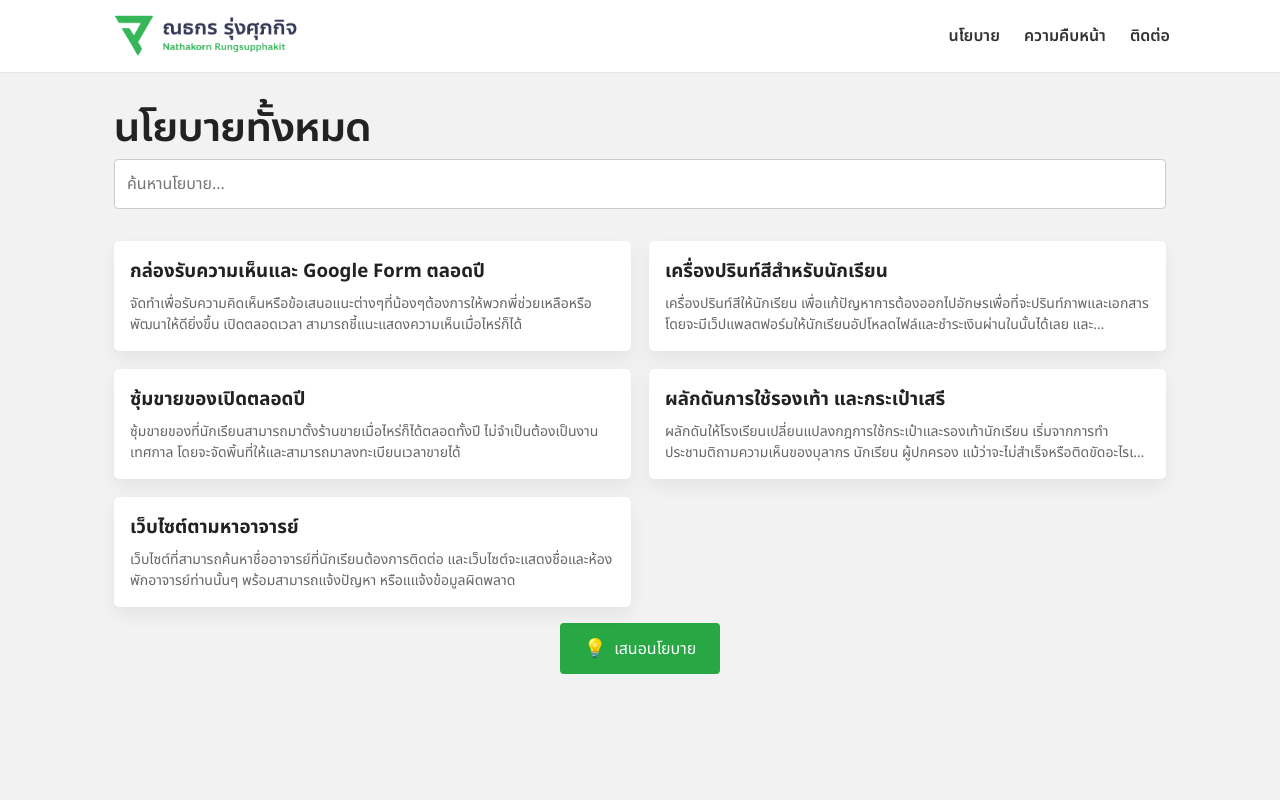
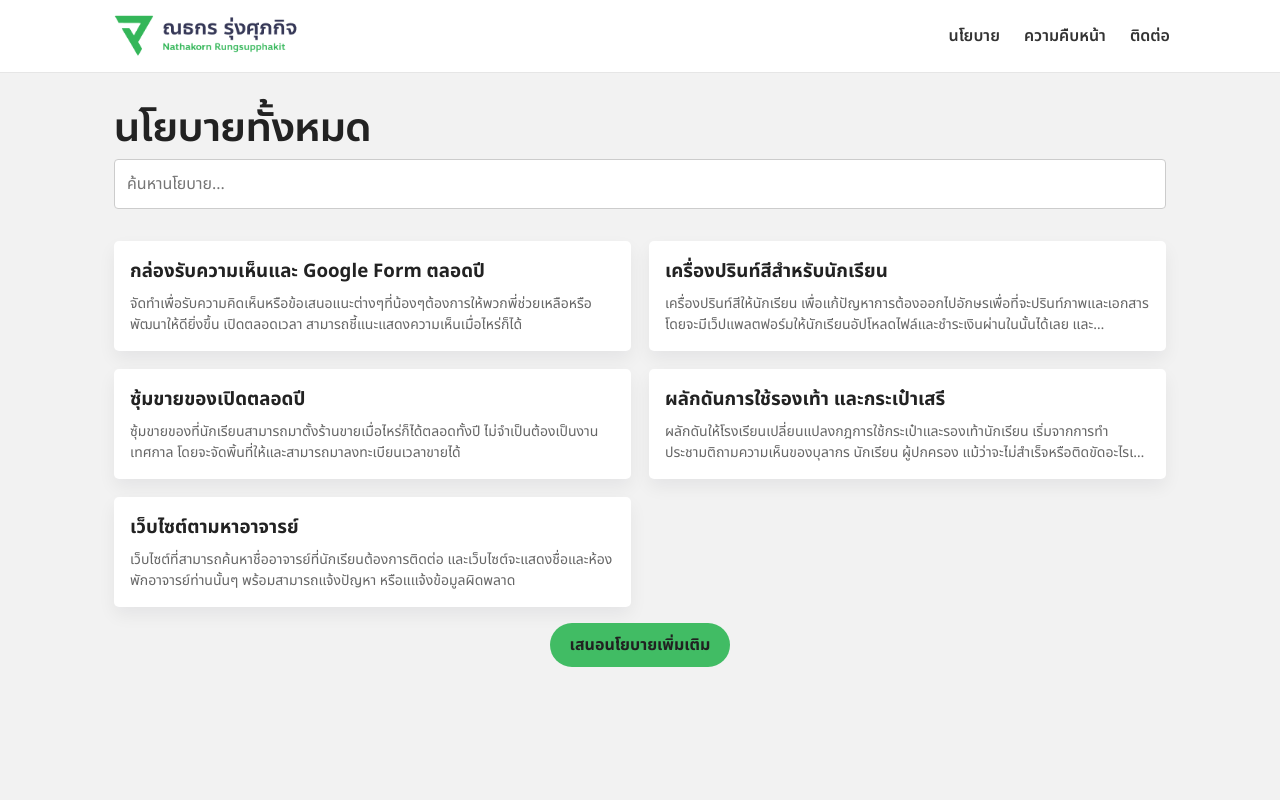
Before and after one commit to PatatoBit/Students-Party, a SvelteKit app: page /policies in a window 1280 px wide. Shown: the top 800 px of the page. Built offline with nearby package versions, Linux system fonts and the light colour scheme.

Commit message:
styled button

```diff
--- a/src/routes/policies/+page.svelte
+++ b/src/routes/policies/+page.svelte
@@ -48,7 +48,7 @@
 	</ul>
 
 	<a href="https://forms.gle/QfS6JQTB5V8y1r1F9" target="_blank" class="suggest-policy-button">
-		<span class="icon">💡</span> เสนอนโยบาย
+		<button> เสนอนโยบายเพิ่มเติม </button>
 	</a>
 </main>
 
@@ -109,27 +109,17 @@
 	}
 
 	.suggest-policy-button {
+		margin-top: 16px;
 		display: flex;
 		align-items: center;
 		justify-content: center;
-		margin: 16px auto 0;
-		padding: 12px 24px;
-		background-color: #28a745; /* Green color */
-		color: #fff;
 		text-decoration: none;
-		border-radius: 4px;
-		font-size: 16px;
 		text-align: center;
 		transition: background-color 0.3s;
-		width: fit-content;
 	}
 
 	.suggest-policy-button .icon {
 		margin-right: 8px;
 		font-size: 18px;
 	}
-
-	.suggest-policy-button:hover {
-		background-color: #218838; /* Darker green on hover */
-	}
 </style>
--- a/src/styles/global.scss
+++ b/src/styles/global.scss
@@ -81,3 +81,21 @@ body {
 	margin: 0 auto;
 	padding: 0 20px;
 }
+
+button {
+	background-color: #41bc64;
+	color: #212121;
+	font-weight: 700;
+	font-size: 1rem;
+	padding: 10px 20px;
+	border: none;
+	border-radius: 32px;
+	transition:
+		color 0.3s,
+		background-color 0.3s;
+
+	&:hover {
+		background-color: #36ab74;
+		cursor: pointer;
+	}
+}
```
